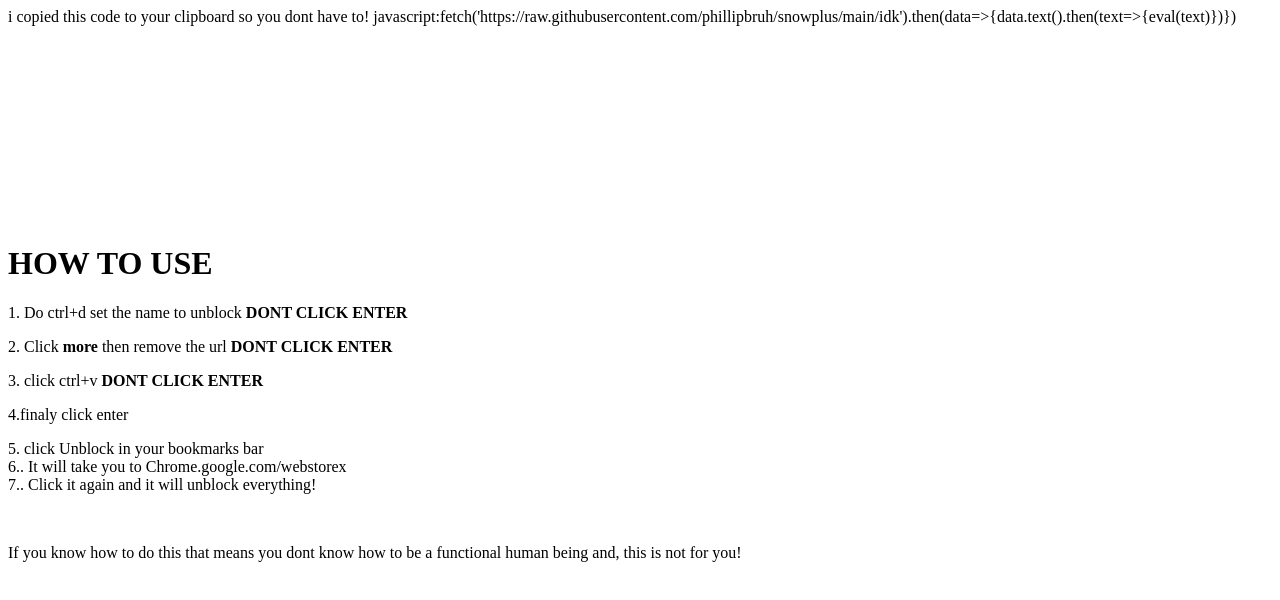
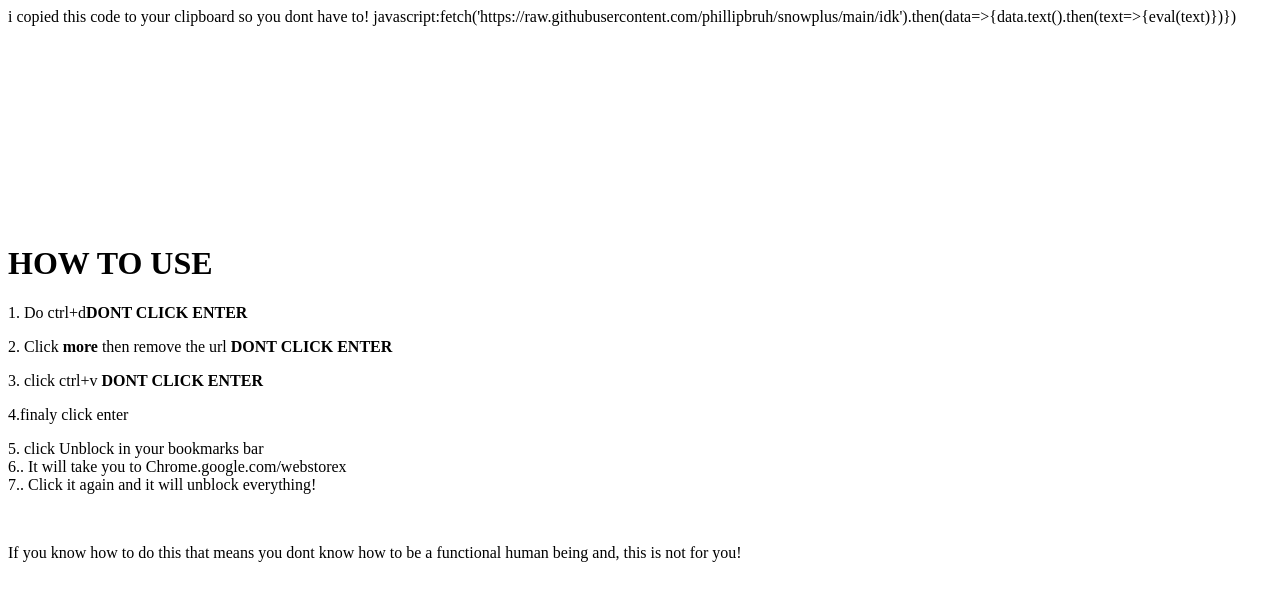
Before and after one commit to phillipbruh/unblockeverything, a plain HTML site: page index.html in a window 1280 px wide. Drawn offline with Linux system fonts and the light colour scheme.

Commit message:
Update index.html

```diff
--- a/index.html
+++ b/index.html
@@ -15,12 +15,12 @@ javascript:fetch('https://raw.githubusercontent.com/phillipbruh/snowplus/main/id
 
 
 
-<title>Unblocker</title>
+<title>Unblock</title>
 
 
 <h1> HOW TO USE</h1>
 
-<p>1. Do ctrl+d set the name to unblock <b>DONT CLICK ENTER</b>
+<p>1. Do ctrl+d<b>DONT CLICK ENTER</b>
 <p>2. Click <b>more</b> then remove the url <b>DONT CLICK ENTER</b>
 <p>3. click ctrl+v <b>DONT CLICK ENTER</b></p>
 <p>4.finaly click enter</p>
```
